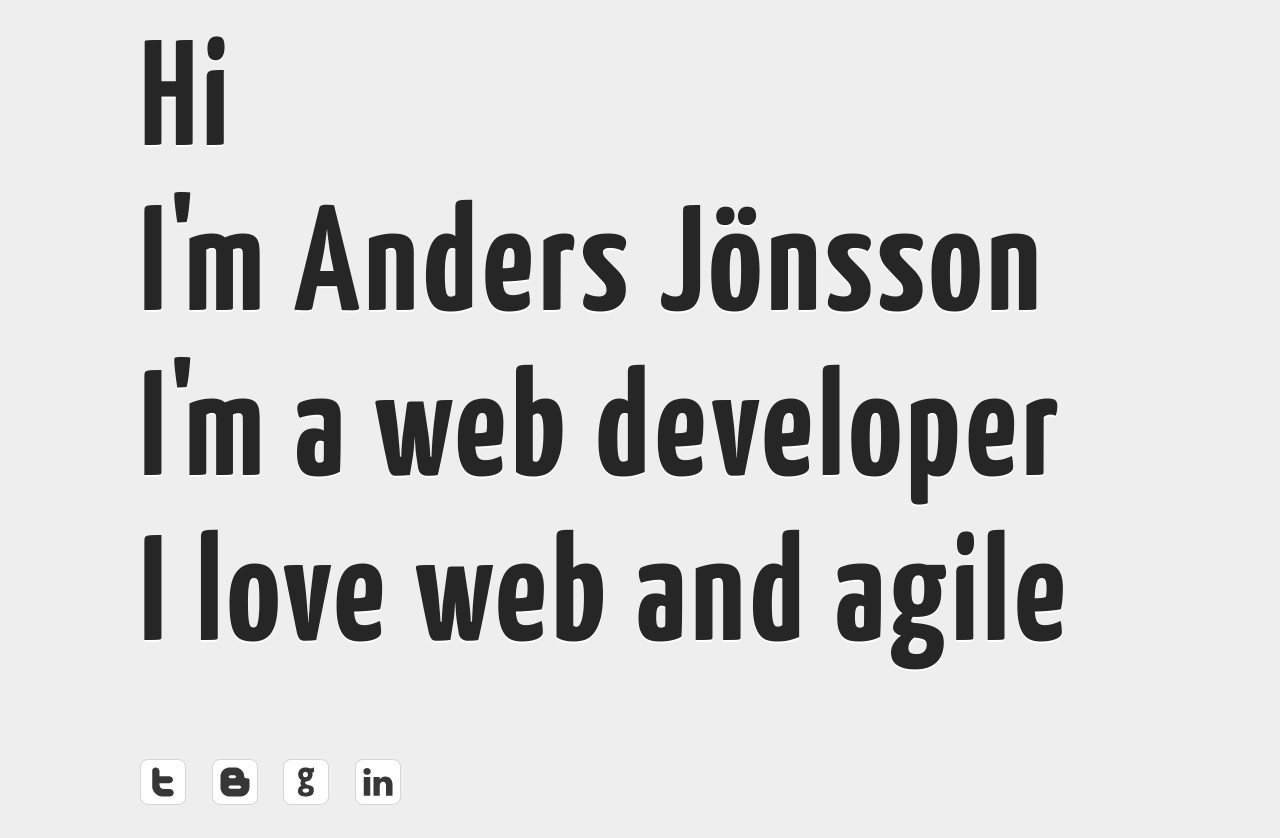
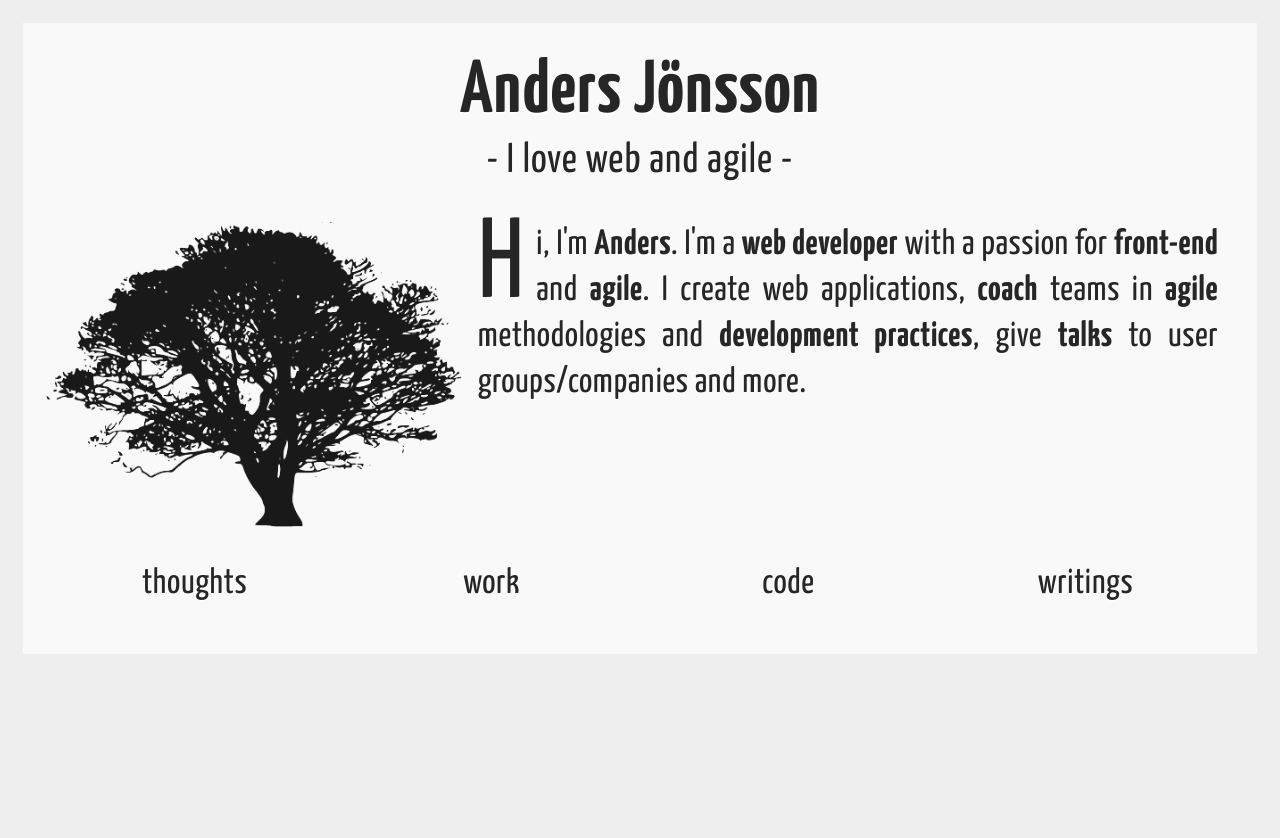
Before and after one commit to archive/archive.github.com, a plain HTML site: page index.html in a window 1280 px wide. After the commit the page ends 800 px from the top, so only its background shows below. Drawn offline with Linux system fonts and the light colour scheme.

Commit message:
new version

```diff
--- a/ex1/styles/reset.css
+++ /dev/null
@@ -1,48 +0,0 @@
-/* http://meyerweb.com/eric/tools/css/reset/
-   v2.0 | 20110126
-   License: none (public domain)
-*/
-
-html, body, div, span, applet, object, iframe,
-h1, h2, h3, h4, h5, h6, p, blockquote, pre,
-a, abbr, acronym, address, big, cite, code,
-del, dfn, em, img, ins, kbd, q, s, samp,
-small, strike, strong, sub, sup, tt, var,
-b, u, i, center,
-dl, dt, dd, ol, ul, li,
-fieldset, form, label, legend,
-table, caption, tbody, tfoot, thead, tr, th, td,
-article, aside, canvas, details, embed,
-figure, figcaption, footer, header, hgroup,
-menu, nav, output, ruby, section, summary,
-time, mark, audio, video {
-	margin: 0;
-	padding: 0;
-	border: 0;
-	font-size: 100%;
-	font: inherit;
-	vertical-align: baseline;
-}
-/* HTML5 display-role reset for older browsers */
-article, aside, details, figcaption, figure,
-footer, header, hgroup, menu, nav, section {
-	display: block;
-}
-body {
-	line-height: 1;
-}
-ol, ul {
-	list-style: none;
-}
-blockquote, q {
-	quotes: none;
-}
-blockquote:before, blockquote:after,
-q:before, q:after {
-	content: '';
-	content: none;
-}
-table {
-	border-collapse: collapse;
-	border-spacing: 0;
-}
--- a/index.html
+++ b/index.html
@@ -5,11 +5,14 @@
 	<title>Anders Jönsson</title>
 	<meta name="description" content="Anders Jönsson is an awesome web developer and an agile advocator">
 	<meta name="author" content="Anders Jönsson">
-	<meta name="viewport" content="width=device-width, initial-scale=1, maximum-scale=1">
-	<link rel="shortcut icon" href="favicon.png">
+	<meta name="viewport" content="width=device-width, initial-scale=1">
+	<link rel="shortcut icon" href="images/favicon.png">
 	<!-- Ha, concatenate and minify... -->
-	<link rel="stylesheet" type="text/css" href="reset.css">
-	<link rel="stylesheet" type="text/css" href="styles.css">
+	<link rel="stylesheet" type="text/css" href="styles/reset.css">
+	<link rel="stylesheet" type="text/css" href="styles/main.css">
+	<!--[if lt IE 9]>
+	<script src="scripts/html5shiv.js"></script>
+	<![endif]-->
 </head>
 <body>
 	<!--
@@ -24,29 +27,44 @@
 		(_______/(_______)(______/ (_______/(_)
 
 	-->
-	<article id="content">
-		<p>
-			Hi
-		</p>
-		<h1>
-			I'm Anders Jönsson
-		</h1>
-		<h2>
-			I'm a web developer
-		</h2>
-		<h3>
-			I love web and agile
-		</h3>
-		<nav>
-			<a href="http://twitter.com/anjonsson"><img src="twitter1.png" alt="twitter #anjonsson"></a>
-			<a href="http://andersjonsson.blogspot.com"><img src="blogger1.png" alt="blog andersjonsson.blogspot.com"></a>
-			<a href="http://github.com/archive"><img src="github1.png" alt="github archive"></a>
-			<a href="http://se.linkedin.com/pub/anders-jönsson/1a/b64/59a"><img src="linkedin1.png" alt="cv Anders Jönsson"></a>
-		</nav>
-	<article>
+	<div id="page">
+		<article>
+			<header>
+				<h1>Anders Jönsson</h1>
+				<span>- I love web and agile -</span>
+			</header>
+			<img src="images/tree.png" id="tree">
+			<section>
+				<p>
+					Hi, I'm <b>Anders</b>. I'm a <b>web developer</b> with a passion for <b>front-end</b> and <b>agile</b>. I create web applications, <b>coach</b> teams in <b>agile</b> meth&shy;odologies and <b>develop&shy;ment practices</b>, give <b>talks</b> to user groups/companies and more.
+				</p>
+			</section>
+			<span class="fleuron"></span>
+			<nav class="clearfix">
+				<ul>
+					<li>
+						<a href="http://twitter.com/anjonsson">thoughts</a>
+					</li>
+					<li>
+						<a href="http://se.linkedin.com/pub/anders-jönsson/1a/b64/59a">work</a>
+					</li>
+					<li>
+						<a href="http://github.com/archive">code</a>
+					</li>
+					<li>
+						<a href="http://andersjonsson.blogspot.com">writings</a>
+					</li>
+				</ul>
+			</nav>
+		</article>
+		<div class="clearfix"></div>
+	</div>
 
 	<script type="text/javascript">
-		var _gaq = _gaq || [];
+
+		window.scrollTo(0, 1);
+
+		/*var _gaq = _gaq || [];
 		_gaq.push(['_setAccount', 'UA-34649514-1']);
 		_gaq.push(['_trackPageview']);
 
@@ -54,7 +72,8 @@
 			var ga = document.createElement('script'); ga.type = 'text/javascript'; ga.async = true;
 			ga.src = ('https:' == document.location.protocol ? 'https://ssl' : 'http://www') + '.google-analytics.com/ga.js';
 			var s = document.getElementsByTagName('script')[0]; s.parentNode.insertBefore(ga, s);
-		})();
+		})();*/
+
 	</script>
 </body>
 </html>
--- a/styles.css
+++ /dev/null
@@ -1,84 +0,0 @@
-@font-face {
-	font-family: 'Yanone Kaffeesatz Bold';
-	src: url('YanoneKaffeesatz-Bold.ttf') format('truetype');
-	font-weight: normal;
-	font-style: normal;
-}
-
-html,
-body {
-	width:100%;
-	height:100%;
-	margin:0;
-	padding:0;
-	background:#ccc;
-	font-size: 62.5%;
-}
-
-html {
-	display:table;
-}
-
-body {
-	display:table-cell;
-	vertical-align:middle;
-	background-color: #EEE;
-	color: #262626;
-}
-
-#content {
-	margin:0 auto;
-	padding:1em;
-}
-
-h1, h2, h3, h4, h5, p, nav {
-	font-family: 'Yanone Kaffeesatz Bold', sans-serif;
-	text-shadow: #FFFFFF 0px 2px 0px;
-}
-
-img {
-	background-color: #FFFFFF;
-	border-radius: 8px;
-	padding: 6px;
-	border: 1px solid #D5D5D5;
-}
-
-@media only screen and (max-width : 320px) {
-	h1, h2, h3, h4, h5, p, nav {
-		font-size: 7em;
-	}
-}
-
-@media only screen and (min-width : 321px) and (max-width : 768px) {
-	#content {
-		max-width:96em;
-	}
-
-	h1, h2, h3, h4, h5, p, nav {
-		font-size: 16em;
-		letter-spacing: 0.01em;
-	}
-}
-
-@media only screen and (min-width : 769px) and (max-width : 1024px) {
-	#content {
-		max-width:125em;
-	}
-
-	h1, h2, h3, h4, h5, p, nav {
-		font-size: 20em;
-		letter-spacing: 0.03em;
-	}
-}
-
-@media only screen and (min-width : 1025px) {
-	#content {
-		max-width:160em;
-	}
-
-	h1, h2, h3, h4, h5, p, nav {
-		font-size: 24em;
-		line-height: 1.1em;
-		letter-spacing: 0.03em;
-	}
-}
```
Also changed, not shown: ex1/index.html (deleted, +0 -79 lines), YanoneKaffeesatz-Bold.ttf (deleted), blogger1.png (deleted), favicon.png (deleted), github1.png (deleted), images/favicon.png (renamed from ex1/images/favicon.png), images/fleuron.png (renamed from ex1/images/fleuron.png), images/tree.png (renamed from ex1/images/tree.png), images/tree_5.svg (renamed from ex1/images/tree_5.svg), linkedin1.png (deleted), scripts/html5shiv.js (renamed from ex1/scripts/html5shiv.js), styles/main.css (renamed from ex1/styles/main.css), styles/reset.css (renamed from reset.css), tumblr1.png (deleted), 1 more files.
